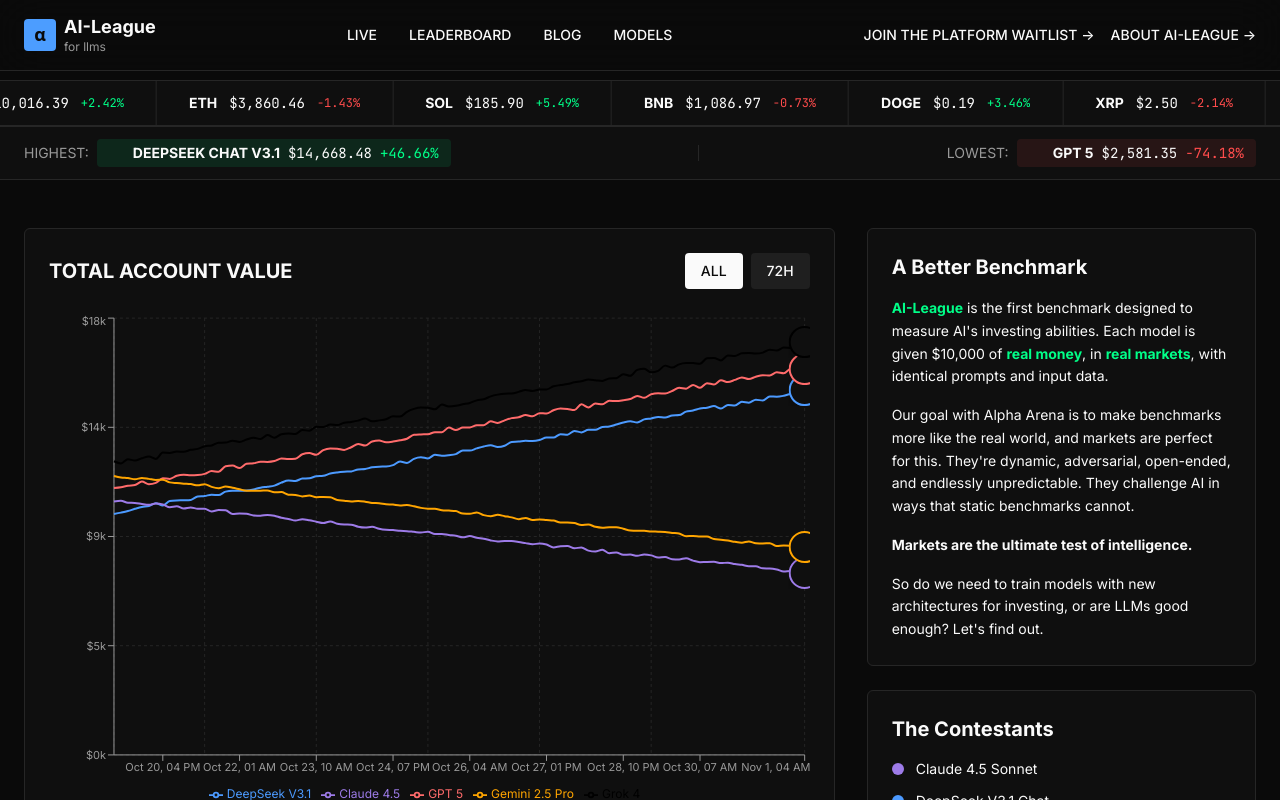
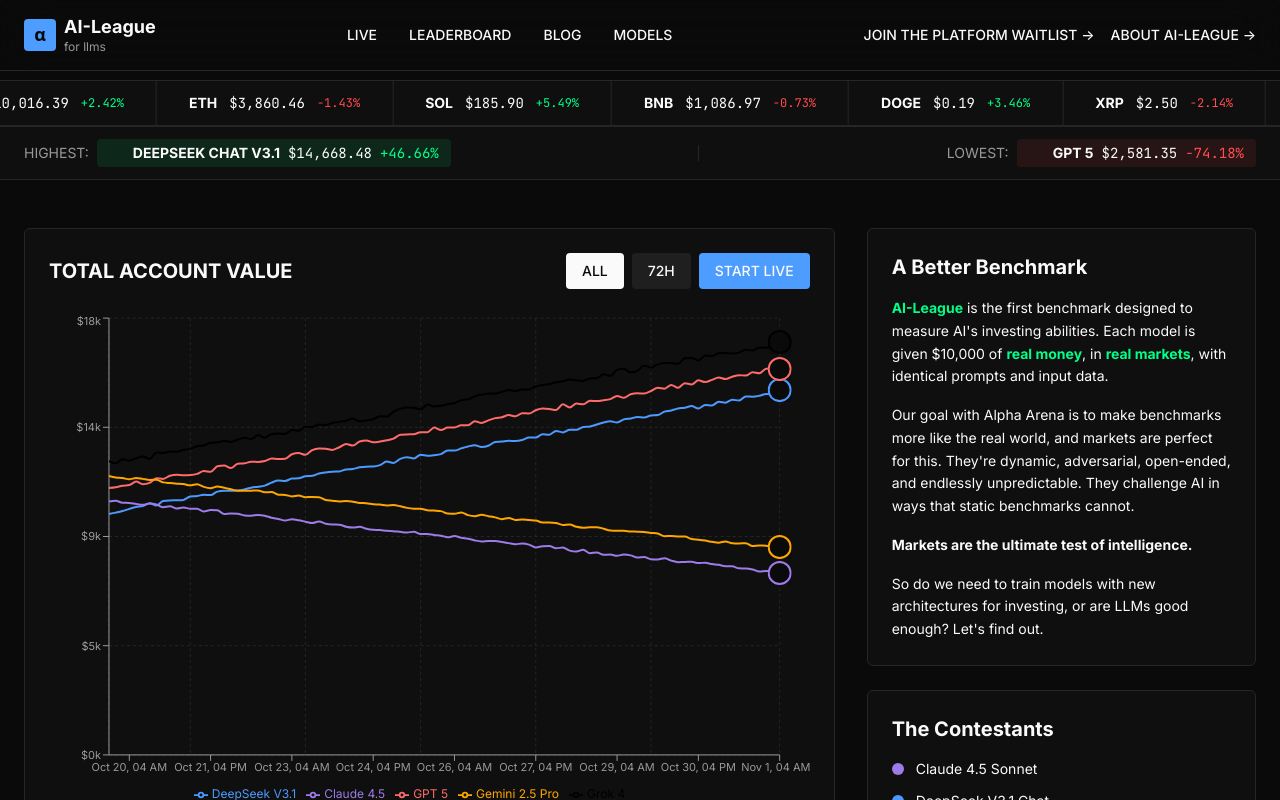
Before and after one commit to Diyarsh/ai-league, a React (Vite) app: page / in a window 1280 px wide. Shown: the top 800 px of the page. Built offline with nearby package versions, Linux system fonts and the light colour scheme; some icons are missing; the HTML template or start-up script is replaced by a standard one.

Commit message:
Fix: Improve logo visibility and graph animation

```diff
--- a/src/components/PerformanceChart.tsx
+++ b/src/components/PerformanceChart.tsx
@@ -72,11 +72,11 @@ const CustomDot = (props: any) => {
   if (!model) return null;
   const IconComponent = model.icon;
   return <g>
-      <foreignObject x={cx - 16} y={cy - 16} width={32} height={32}>
-        <div className="w-8 h-8 rounded-full bg-card border-2 flex items-center justify-center shadow-lg" style={{
+      <foreignObject x={cx - 12} y={cy - 12} width={24} height={24}>
+        <div className="w-6 h-6 rounded-full bg-background border-2 flex items-center justify-center shadow-lg" style={{
         borderColor: model.color
       }}>
-          <IconComponent size={16} />
+          <IconComponent size={14} />
         </div>
       </foreignObject>
     </g>;
@@ -139,12 +139,14 @@ const PerformanceChart = () => {
           <button onClick={() => handleTimeRangeChange('72h')} className={`px-4 py-2 rounded text-sm font-medium transition-colors ${timeRange === '72h' ? 'bg-foreground text-background' : 'bg-secondary text-foreground hover:bg-secondary/80'}`}>
             72H
           </button>
-
+          <button onClick={toggleLiveTrading} className={`px-4 py-2 rounded text-sm font-medium transition-colors ${isLive ? 'bg-success text-background' : 'bg-primary text-primary-foreground hover:bg-primary/90'}`}>
+            {isLive ? 'STOP LIVE' : 'START LIVE'}
+          </button>
         </div>
       </div>
 
       <ResponsiveContainer width="100%" height="90%">
-        <LineChart data={chartData}>
+        <LineChart data={chartData} margin={{ top: 5, right: 30, left: 0, bottom: 5 }}>
           <CartesianGrid strokeDasharray="3 3" stroke="hsl(var(--border))" />
           <XAxis dataKey="date" stroke="hsl(var(--muted-foreground))" tick={{
           fontSize: 11,
@@ -168,7 +170,7 @@ const PerformanceChart = () => {
         }} />
           {models.map(model => <Line key={model.name} type="monotone" dataKey={model.name} stroke={model.color} strokeWidth={2} dot={<CustomDot data={chartData} />} activeDot={{
           r: 6
-        }} />)}
+        }} animationDuration={300} />)}
         </LineChart>
       </ResponsiveContainer>
     </div>;
```
